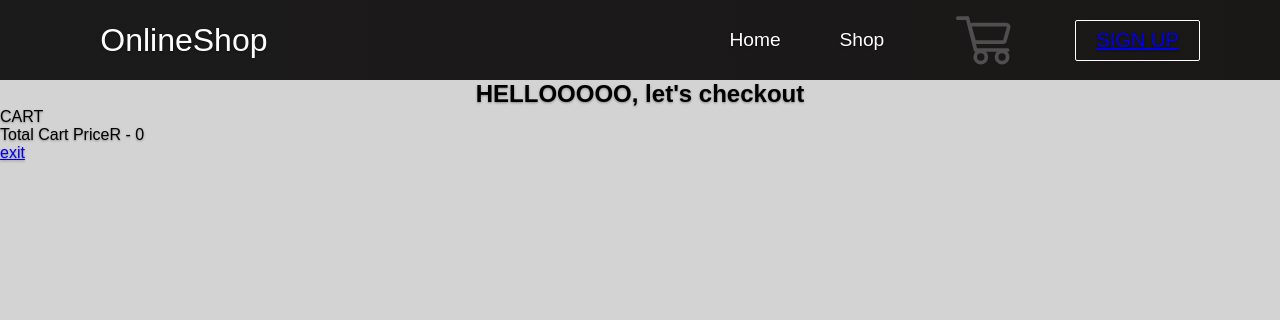
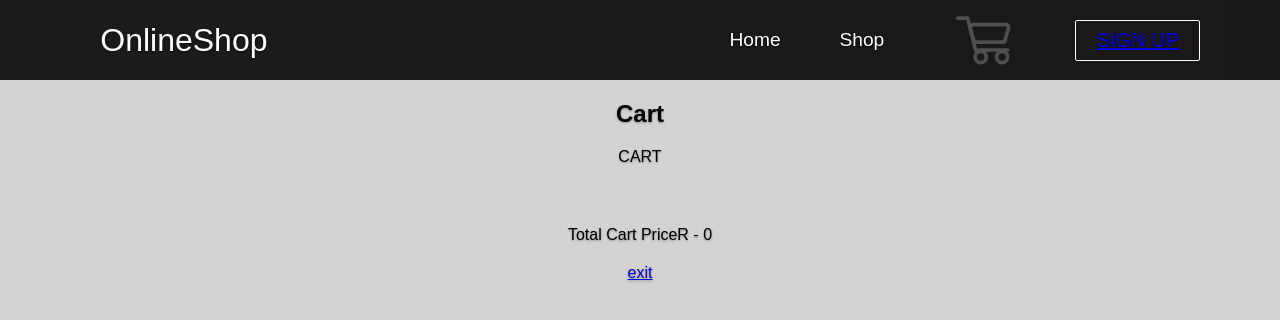
Before and after one commit to pinkx-xlink/react-shopping-cart-project, a React (Create React App) app in the folder shopping-cart/: page /cart in a window 1280 px wide. Shown: the top 320 px of the page. Built offline with nearby package versions, Linux system fonts and the light colour scheme.

Commit message:
Update h1; add flex to cart <article>; stylize "remove all" button

```diff
--- a/shopping-cart/src/components/pages/Cart.js
+++ b/shopping-cart/src/components/pages/Cart.js
@@ -32,7 +32,7 @@ const Cart = ({ cart, setCart, handleChange }) => {
 
     return(
         <article>
-             <h1>HELLOOOOO, let's checkout</h1>
+             <h1>Cart</h1>
             {cart.map((item) => (
                 <div className="cart_box" key={item.id}>
                     <div className='item_amount_el'>
@@ -42,7 +42,7 @@ const Cart = ({ cart, setCart, handleChange }) => {
                     </div>
                     <div className='item_info'>
                         <span>{item.title}{item.price}</span>
-                        <button onClick={() => handleRemove(item.id)}>Remove All</button>
+                        <button className="remove_btn" onClick={() => handleRemove(item.id)}>Remove All</button>
                     </div>
                 </div>
             ))}
--- a/shopping-cart/src/components/pages/pages.css
+++ b/shopping-cart/src/components/pages/pages.css
@@ -1,5 +1,14 @@
 body {
   background-color: lightgrey;
+}
+
+/* Shoppig cart container */
+article {
+  display: flex;
+  flex-direction: column;
+  align-items: center;
+  gap: 20px;
+  margin-top: 20px;
 }
 
 .cart_box {
@@ -23,3 +32,13 @@ body {
     width: 80%;
     border: 5px solid white;
 }
+
+.remove_btn {
+    background-color: red;
+    border-radius: 10px;
+    color: white;
+    font-weight: bold;
+    border: none;
+    cursor: pointer;
+    padding: 10px;
+}
```
